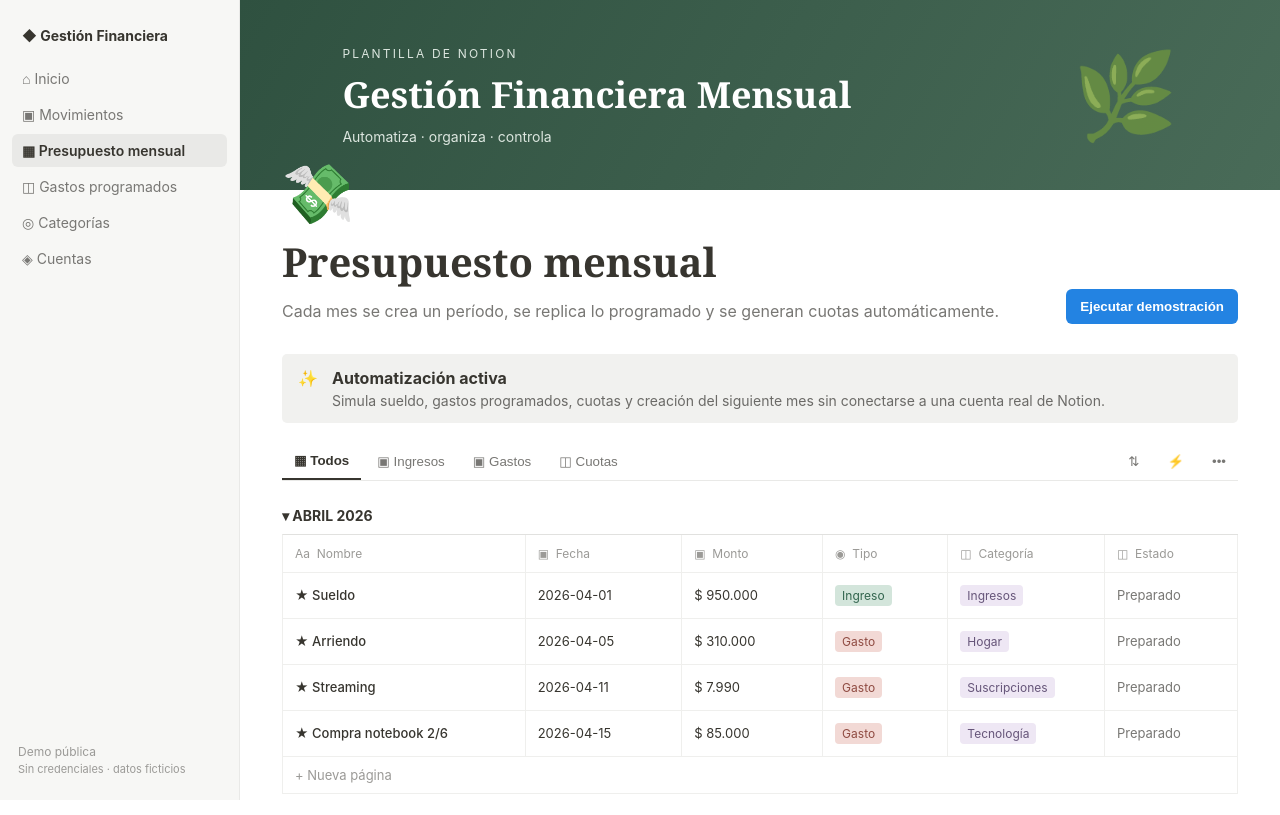
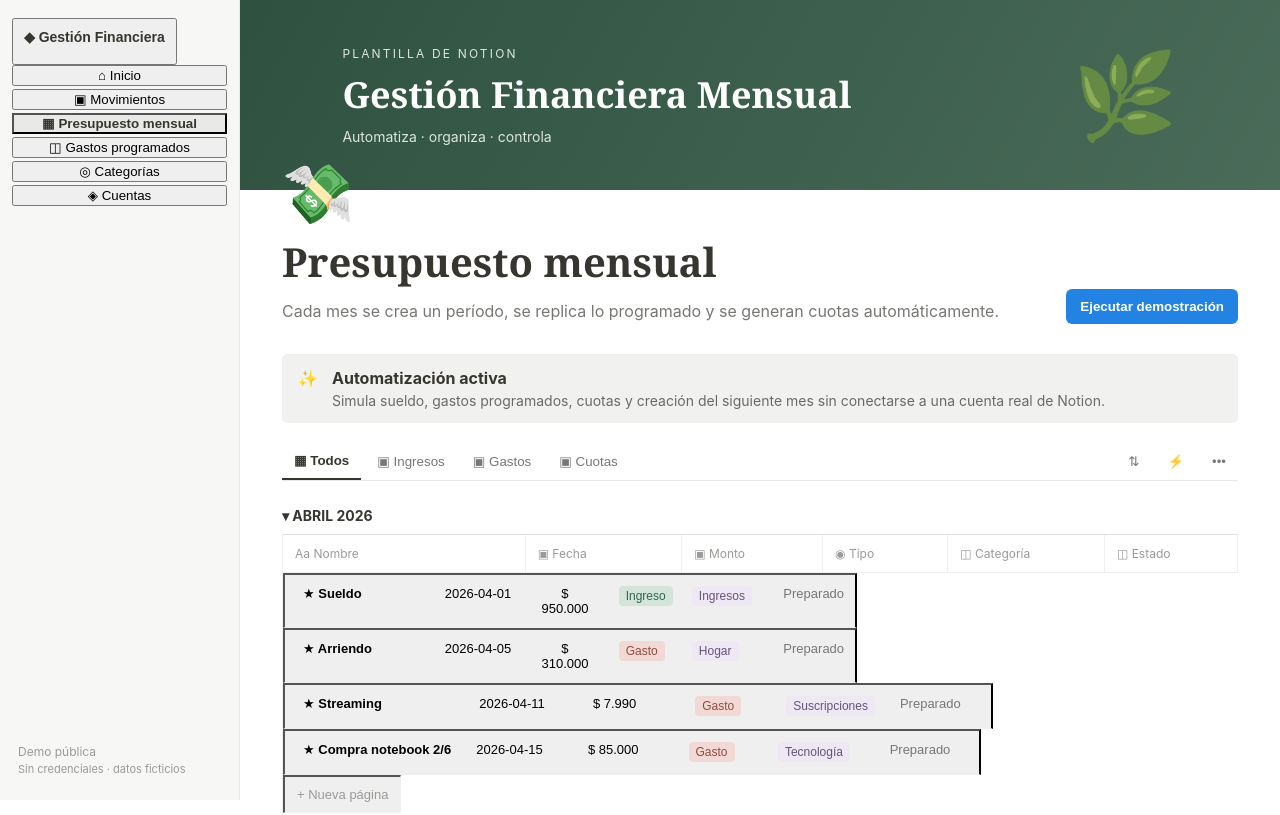
Before and after one commit to Andrefnx/Notion_Automatizaciones, a React (Vite) app in the folder demo/: page / in a window 1280 px wide. Shown: the top 815 px of the page. Built offline with nearby package versions, Linux system fonts and the light colour scheme.

Commit message:
Make Notion demo fully interactive

```diff
--- a/demo/src/main.jsx
+++ b/demo/src/main.jsx
@@ -1,63 +1,86 @@
-import React, {useState} from 'react';
+import React, {useMemo, useState} from 'react';
 import {createRoot} from 'react-dom/client';
 import data from '../data.json';
 import './style.css';
 
-const months = ['ABRIL 2026', 'MAYO 2026'];
-const dateForMonth = (date,index)=>index===0?date:date.replace('-04-','-05-');
+const baseRecords = data.records.map((r,i)=>({...r,id:`seed-${i}`,status:'Preparado'}));
+const months = ['ABRIL 2026','MAYO 2026'];
+const dateForMonth=(date,index)=>index===0?date:date.replace('-04-','-05-');
+const money=n=>`$ ${String(n).replace(/\B(?=(\d{3})+(?!\d))/g,'.')}`;
+
+const navItems=[
+  ['Inicio','⌂'],['Movimientos','▣'],['Presupuesto mensual','▦'],['Gastos programados','◫'],['Categorías','◎'],['Cuentas','◈']
+];
 
 function App(){
+  const [page,setPage]=useState('Presupuesto mensual');
+  const [view,setView]=useState('Todos');
+  const [records,setRecords]=useState(baseRecords);
   const [running,setRunning]=useState(false);
   const [done,setDone]=useState(false);
-  const run=()=>{setRunning(true);setDone(false);setTimeout(()=>{setRunning(false);setDone(true)},900)};
+  const [editor,setEditor]=useState(null);
+  const [toast,setToast]=useState('');
+
+  const run=()=>{setRunning(true);setDone(false);setTimeout(()=>{setRunning(false);setDone(true);setRecords(rs=>rs.map(r=>({...r,status:r.name.includes('notebook')?'Cuota generada':'Replicado'})));setToast('Automatización simulada completada');setTimeout(()=>setToast(''),2200)},900)};
+  const filtered=useMemo(()=>records.filter(r=>view==='Todos'||(view==='Ingresos'&&r.type==='Ingreso')||(view==='Gastos'&&r.type==='Gasto')||(view==='Cuotas'&&r.name.toLowerCase().includes('notebook'))),[records,view]);
+  const saveRecord=(draft)=>{
+    const normalized={...draft,amount:Number(draft.amount)||0,id:draft.id||`local-${Date.now()}`,status:draft.status||'Creado en demo'};
+    setRecords(rs=>draft.id?rs.map(r=>r.id===draft.id?normalized:r):[...rs,normalized]);
+    setEditor(null);setToast(draft.id?'Página actualizada':'Nueva página creada');setTimeout(()=>setToast(''),1800);
+  };
 
   return <div className="notion-shell">
     <aside>
-      <div className="workspace">◆ Gestión Financiera</div>
-      <nav>
-        <span>⌂ Inicio</span><span>▣ Movimientos</span><span className="active">▦ Presupuesto mensual</span><span>◫ Gastos programados</span><span>◎ Categorías</span><span>◈ Cuentas</span>
-      </nav>
+      <button className="workspace" onClick={()=>setPage('Inicio')}>◆ Gestión Financiera</button>
+      <nav>{navItems.map(([label,icon])=><button key={label} className={page===label?'active':''} onClick={()=>setPage(label)}>{icon} {label}</button>)}</nav>
       <div className="aside-note">Demo pública<br/><small>Sin credenciales · datos ficticios</small></div>
     </aside>
 
     <main>
       <div className="cover"><div className="cover-copy"><span>PLANTILLA DE NOTION</span><strong>Gestión Financiera Mensual</strong><small>Automatiza · organiza · controla</small></div><div className="plant">🌿</div></div>
       <div className="page">
-        <div className="emoji">💸</div>
-        <div className="page-head"><div><h1>Presupuesto mensual</h1><p>Cada mes se crea un período, se replica lo programado y se generan cuotas automáticamente.</p></div><button onClick={run} disabled={running}>{running?'Procesando…':'Ejecutar demostración'}</button></div>
-
-        <div className="callout"><span>✨</span><div><b>Automatización activa</b><p>Simula sueldo, gastos programados, cuotas y creación del siguiente mes sin conectarse a una cuenta real de Notion.</p></div></div>
-
-        <div className="views"><button className="view-active">▦ Todos</button><button>▣ Ingresos</button><button>▣ Gastos</button><button>◫ Cuotas</button><span className="spacer"/><button>⇅</button><button>⚡</button><button>•••</button></div>
-
-        {months.map((month,index)=><section className="month" key={month}>
-          <h2>▾ {month}</h2>
-          <div className="database">
-            <div className="row head"><span>Aa&nbsp; Nombre</span><span>▣&nbsp; Fecha</span><span>▣&nbsp; Monto</span><span>◉&nbsp; Tipo</span><span>◫&nbsp; Categoría</span><span>◫&nbsp; Estado</span></div>
-            {(index===0?data.records:data.records.slice(0,2)).map((r,i)=><div className={'row '+(done&&i===0?'generated':'')} key={month+r.name}>
-              <span className="title">★ {index===1&&i===0?'Sueldo':r.name}</span>
-              <span>{dateForMonth(r.date,index)}</span>
-              <span>$ {String(r.amount).replace(/\B(?=(\d{3})+(?!\d))/g,'.').replace(/\d(?=\d{3})/g,'•')}</span>
-              <span><i className={r.type==='Ingreso'?'income':'expense'}>{r.type}</i></span>
-              <span><i className="category">{r.category}</i></span>
-              <span className={done?'status ok':'status'}>{done?(i===0?'Generado':'Replicado'):'Preparado'}</span>
-            </div>)}
-            <div className="new-row">+ Nueva página</div>
-          </div>
-        </section>)}
-
-        <section className="automation-log">
-          <h2>⚙️ Registro de automatización</h2>
-          <div className="properties">
-            <div><span>Estado</span><b className={done?'green':''}>{running?'Ejecutando':done?'Completado':'Lista para ejecutar'}</b></div>
-            <div><span>Registros procesados</span><b>{done?data.records.length:0}</b></div>
-            <div><span>Última ejecución</span><b>{data.lastRun}</b></div>
-            <div><span>Errores simulados</span><b>{done?data.errors.length:0}</b></div>
-          </div>
-          {done&&<div className="error-note">⚠️ {data.errors[0].message} · reintento aplicado correctamente.</div>}
-        </section>
+        {page==='Inicio'&&<Home records={records} onOpen={setPage} onNew={()=>setEditor(newDraft())}/>}
+        {page==='Movimientos'&&<DatabasePage title="Movimientos" icon="▣" description="Todos los ingresos y gastos del espacio." records={records} view={view} setView={setView} filtered={filtered} setEditor={setEditor}/>}
+        {page==='Presupuesto mensual'&&<BudgetPage records={records} filtered={filtered} view={view} setView={setView} running={running} done={done} run={run} setEditor={setEditor}/>}
+        {page==='Gastos programados'&&<SimplePage title="Gastos programados" icon="◫" description="Reglas recurrentes que la automatización replica en cada período." items={[['Arriendo','Mensual · día 5'],['Streaming','Mensual · día 11'],['Seguro ficticio','Mensual · día 20']]} onNew={()=>setEditor({...newDraft(),type:'Gasto',category:'Programado'})}/>}
+        {page==='Categorías'&&<SimplePage title="Categorías" icon="◎" description="Clasificación utilizada por los movimientos y cuotas." items={[['Ingresos','Sueldo y entradas'],['Hogar','Arriendo y servicios'],['Suscripciones','Servicios digitales'],['Tecnología','Compras y cuotas']]}/>}
+        {page==='Cuentas'&&<SimplePage title="Cuentas" icon="◈" description="Cuentas ficticias relacionadas con cada movimiento." items={[['Cuenta Corriente','Principal'],['Tarjeta Demo','Crédito'],['Cuenta Ahorro','Ahorro']]}/>}
       </div>
     </main>
+
+    {editor&&<Editor draft={editor} onClose={()=>setEditor(null)} onSave={saveRecord}/>}
+    {toast&&<div className="toast">✓ {toast}</div>}
   </div>
 }
+
+function Home({records,onOpen,onNew}){
+  return <><div className="emoji">🏠</div><div className="page-head"><div><h1>Inicio</h1><p>Una réplica navegable de un workspace de Notion para explorar el flujo sin conectar una cuenta real.</p></div><button onClick={onNew}>+ Nueva página</button></div>
+  <div className="dashboard"><button onClick={()=>onOpen('Presupuesto mensual')}><b>▦ Presupuesto mensual</b><span>{records.length} movimientos</span></button><button onClick={()=>onOpen('Movimientos')}><b>▣ Movimientos</b><span>Base principal</span></button><button onClick={()=>onOpen('Gastos programados')}><b>◫ Gastos programados</b><span>3 reglas activas</span></button><button onClick={()=>onOpen('Categorías')}><b>◎ Categorías</b><span>4 categorías</span></button></div></>;
+}
+
+function BudgetPage({records,filtered,view,setView,running,done,run,setEditor}){
+  return <><div className="emoji">💸</div><div className="page-head"><div><h1>Presupuesto mensual</h1><p>Cada mes se crea un período, se replica lo programado y se generan cuotas automáticamente.</p></div><button onClick={run} disabled={running}>{running?'Procesando…':'Ejecutar demostración'}</button></div>
+  <div className="callout"><span>✨</span><div><b>Automatización activa</b><p>Simula sueldo, gastos programados, cuotas y creación del siguiente mes sin conectarse a una cuenta real de Notion.</p></div></div>
+  <ViewTabs view={view} setView={setView}/>
+  {months.map((month,index)=><section className="month" key={month}><h2>▾ {month}</h2><Database records={(index===0?filtered:filtered.filter(r=>r.type==='Ingreso').slice(0,1)).map(r=>({...r,date:dateForMonth(r.date,index)}))} onEdit={setEditor} onNew={()=>setEditor(newDraft(index===1?'2026-05-01':'2026-04-01'))} done={done}/></section>)}
+  <section className="automation-log"><h2>⚙️ Registro de automatización</h2><div className="properties"><div><span>Estado</span><b className={done?'green':''}>{running?'Ejecutando':done?'Completado':'Lista para ejecutar'}</b></div><div><span>Registros procesados</span><b>{done?records.length:0}</b></div><div><span>Última ejecución</span><b>{data.lastRun}</b></div><div><span>Errores simulados</span><b>{done?data.errors.length:0}</b></div></div>{done&&<div className="error-note">⚠️ {data.errors[0].message} · reintento aplicado correctamente.</div>}</section></>;
+}
+
+function DatabasePage({title,icon,description,filtered,view,setView,setEditor}){
+  return <><div className="emoji">{icon}</div><div className="page-head"><div><h1>{title}</h1><p>{description}</p></div><button onClick={()=>setEditor(newDraft())}>Nuevo ▾</button></div><ViewTabs view={view} setView={setView}/><section className="month"><Database records={filtered} onEdit={setEditor} onNew={()=>setEditor(newDraft())}/></section></>;
+}
+
+function ViewTabs({view,setView}){return <div className="views">{['Todos','Ingresos','Gastos','Cuotas'].map(v=><button key={v} className={view===v?'view-active':''} onClick={()=>setView(v)}>{v==='Todos'?'▦':'▣'} {v}</button>)}<span className="spacer"/><button>⇅</button><button>⚡</button><button>•••</button></div>}
+
+function Database({records,onEdit,onNew,done}){return <div className="database"><div className="row head"><span>Aa Nombre</span><span>▣ Fecha</span><span>▣ Monto</span><span>◉ Tipo</span><span>◫ Categoría</span><span>◫ Estado</span></div>{records.map(r=><button className={'row data-row '+(done?'generated':'')} key={r.id} onClick={()=>onEdit({...r})}><span className="title">★ {r.name}</span><span>{r.date}</span><span>{money(r.amount)}</span><span><i className={r.type==='Ingreso'?'income':'expense'}>{r.type}</i></span><span><i className="category">{r.category}</i></span><span className="status">{r.status}</span></button>)}<button className="new-row" onClick={onNew}>+ Nueva página</button></div>}
+
+function SimplePage({title,icon,description,items,onNew}){return <><div className="emoji">{icon}</div><div className="page-head"><div><h1>{title}</h1><p>{description}</p></div>{onNew&&<button onClick={onNew}>Nuevo</button>}</div><div className="list-db">{items.map(([a,b])=><div key={a}><b>◆ {a}</b><span>{b}</span></div>)}{onNew&&<button onClick={onNew}>+ Nueva página</button>}</div></>}
+
+function newDraft(date='2026-04-01'){return {name:'',date,amount:'',type:'Gasto',category:'Hogar',status:'Creado en demo'}}
+
+function Editor({draft,onClose,onSave}){
+  const [form,setForm]=useState(draft); const set=(k,v)=>setForm(f=>({...f,[k]:v}));
+  return <div className="overlay" onMouseDown={onClose}><div className="editor" onMouseDown={e=>e.stopPropagation()}><div className="editor-top"><span>↗ Página de movimiento</span><button onClick={onClose}>×</button></div><div className="editor-icon">📄</div><input className="title-input" placeholder="Sin título" value={form.name} onChange={e=>set('name',e.target.value)}/><div className="editor-props"><label><span>▣ Fecha</span><input type="date" value={form.date} onChange={e=>set('date',e.target.value)}/></label><label><span>▣ Monto</span><input type="number" placeholder="0" value={form.amount} onChange={e=>set('amount',e.target.value)}/></label><label><span>◉ Tipo</span><select value={form.type} onChange={e=>set('type',e.target.value)}><option>Gasto</option><option>Ingreso</option></select></label><label><span>◫ Categoría</span><select value={form.category} onChange={e=>set('category',e.target.value)}><option>Hogar</option><option>Ingresos</option><option>Suscripciones</option><option>Tecnología</option><option>Alimentación</option><option>Programado</option></select></label></div><div className="editor-body"><p>Escribe notas sobre este movimiento…</p></div><div className="editor-actions"><button onClick={onClose}>Cancelar</button><button className="primary" disabled={!form.name.trim()} onClick={()=>onSave(form)}>Guardar página</button></div></div></div>
+}
+
 createRoot(document.getElementById('root')).render(<App/>);
```
